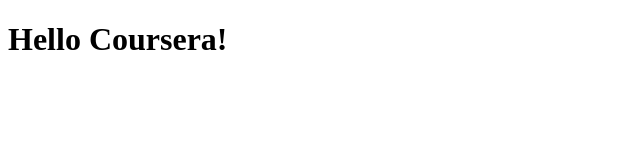
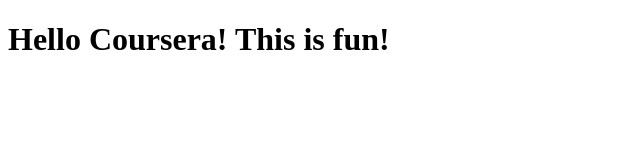
Before and after one commit to LostInTheW00ds/coursera-test, a plain HTML site: page site/index.html in a window 1280 px wide. Shown: the whole page, without its empty margins (0-640 px from the left). Drawn offline with Linux system fonts and the light colour scheme.

Commit message:
addition to context

```diff
--- a/site/index.html
+++ b/site/index.html
@@ -6,6 +6,6 @@
 	<title>Hello Coursera!</title>
 </head>
 <body>
-<h1>Hello Coursera!</h1>
+<h1>Hello Coursera! This is fun!</h1>
 </body>
 </html>
```
